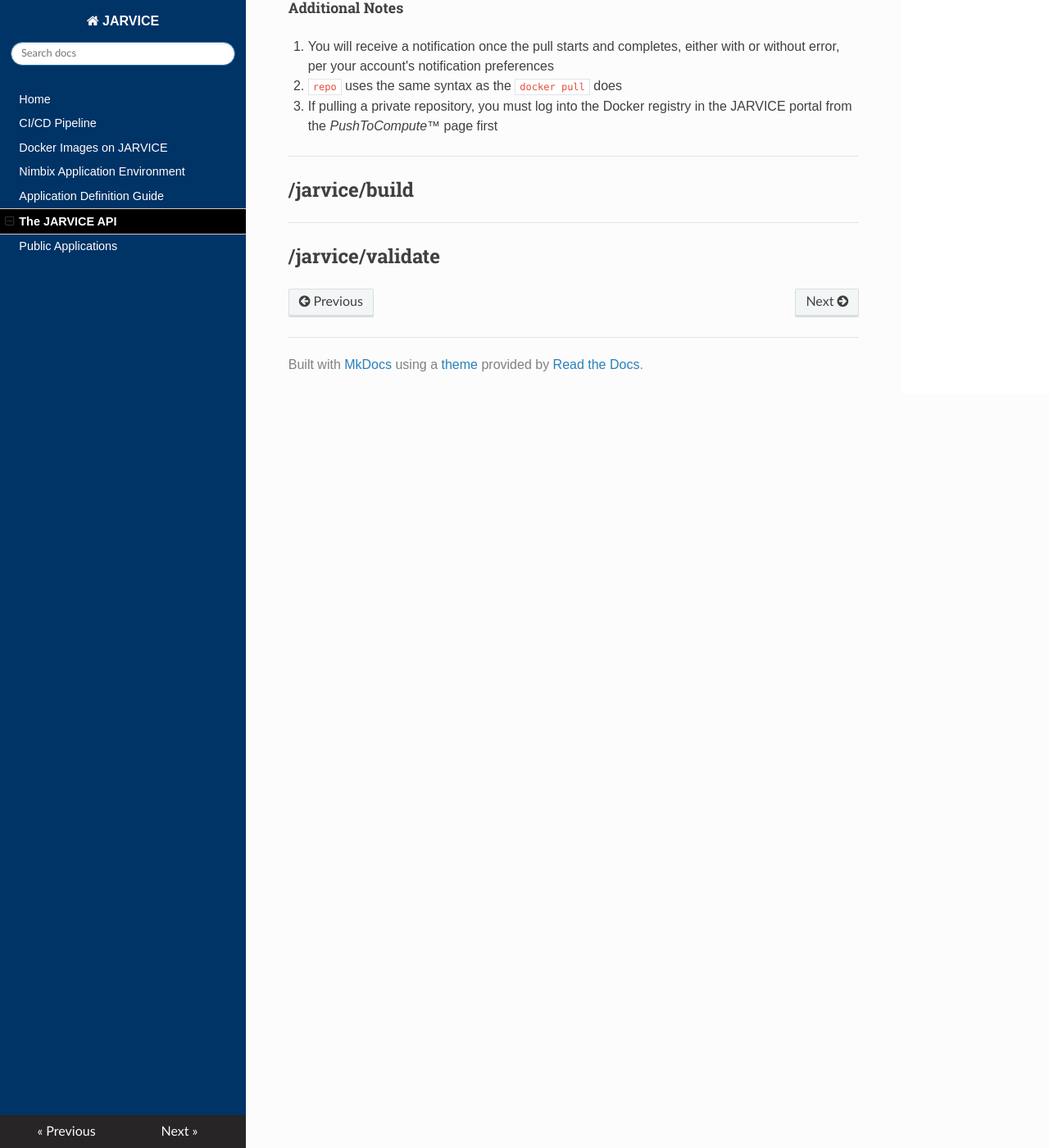
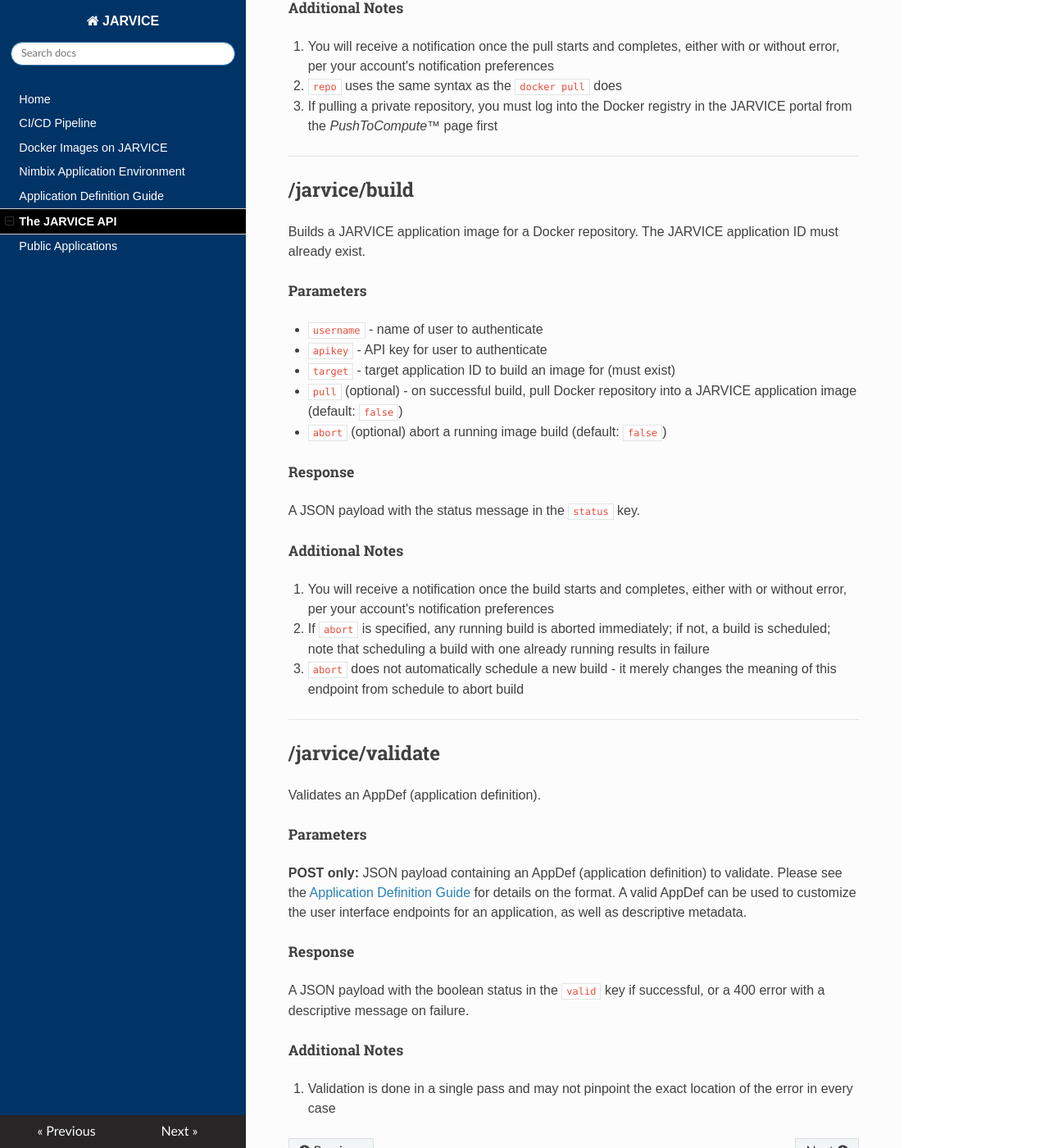
Before and after one commit to nimbix/jardoc, an MkDocs documentation site: the page built from docs/api.md, in a window 1280 px wide and 1400 px high, scrolled down 10596 px. Shown: the whole window at 82% size. Built offline with MkDocs 1.6.1, drawn with Linux system fonts in a browser that asks for light colours; nearby versions of some CDN libraries; old or Windows-style settings are respelled for this version of MkDocs.

Commit message:
completed PushToCompute documentation

````diff
--- a/docs/api.md
+++ b/docs/api.md
@@ -451,11 +451,49 @@
 3. If pulling a private repository, you must log into the Docker registry in the JARVICE portal from the *PushToCompute&trade;* page first
 
 
-
-
 ---
 ## /jarvice/build
+
+Builds a JARVICE application image for a Docker repository. The JARVICE application ID must already exist.
+
+##### Parameters
+
+* ```username``` - name of user to authenticate
+
+* ```apikey``` - API key for user to authenticate
+
+* ```target``` - target application ID to build an image for (must exist)
+
+* ```pull``` (optional) - on successful build, pull Docker repository into a JARVICE application image (default: ```false```)
+
+* ```abort``` (optional) abort a running image build (default: ```false```)
+
+##### Response
+
+A JSON payload with the status message in the ```status``` key.
+
+##### Additional Notes
+
+1. You will receive a notification once the build starts and completes, either with or without error, per your account's notification preferences
+
+2. If ```abort``` is specified, any running build is aborted immediately; if not, a build is scheduled; note that scheduling a build with one already running results in failure
+
+3. ```abort``` does not automatically schedule a new build - it merely changes the meaning of this endpoint from schedule to abort build
 
 
 ---
 ## /jarvice/validate
+
+Validates an AppDef (application definition).
+
+##### Parameters
+
+**POST only:** JSON payload containing an AppDef (application definition) to validate.  Please see the [Application Definition Guide](appdef.md) for details on the format.  A valid AppDef can be used to customize the user interface endpoints for an application, as well as descriptive metadata.
+
+##### Response
+
+A JSON payload with the boolean status in the ```valid``` key if successful, or a 400 error with a descriptive message on failure.
+
+##### Additional Notes
+
+1. Validation is done in a single pass and may not pinpoint the exact location of the error in every case
````
